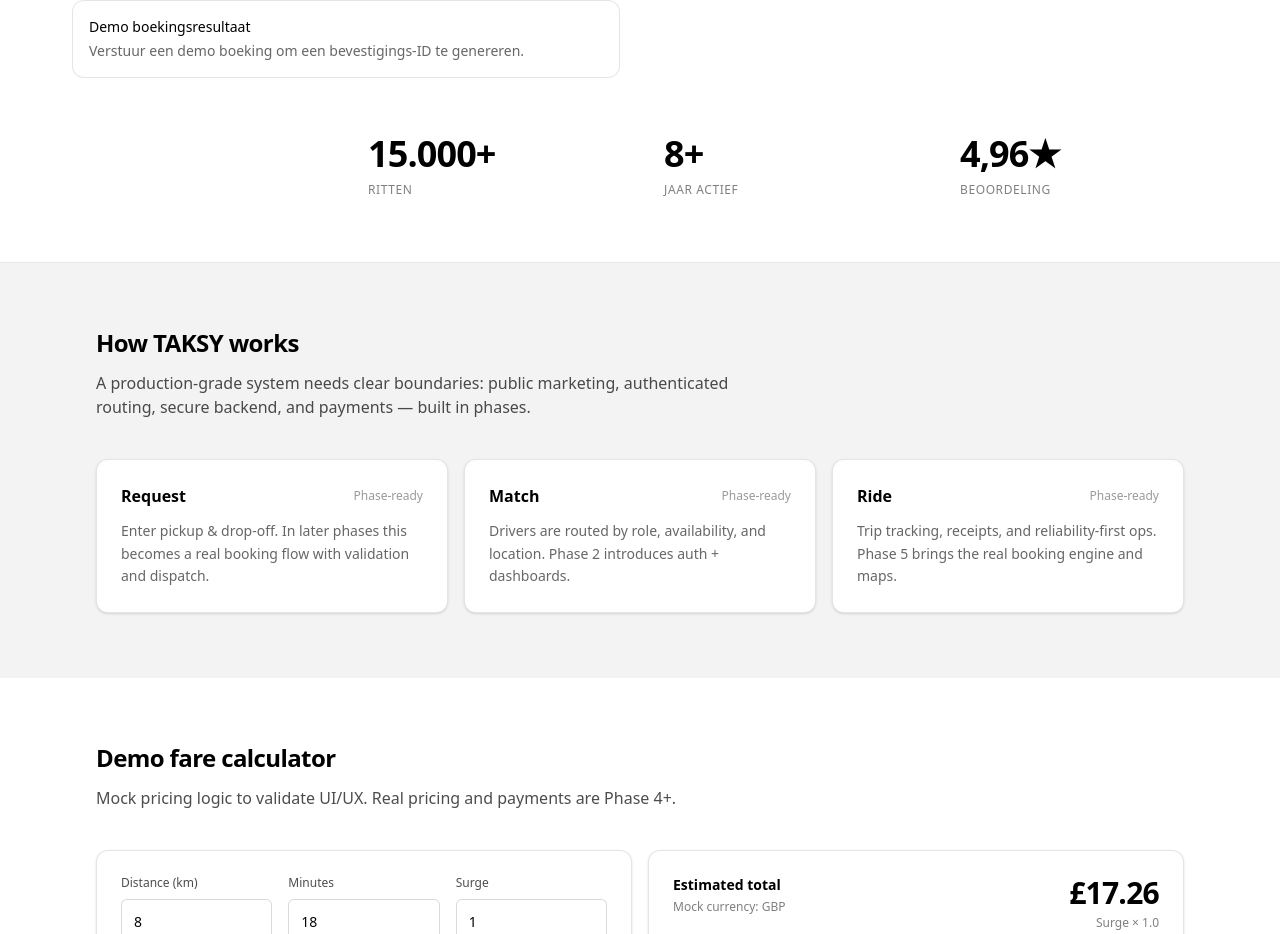
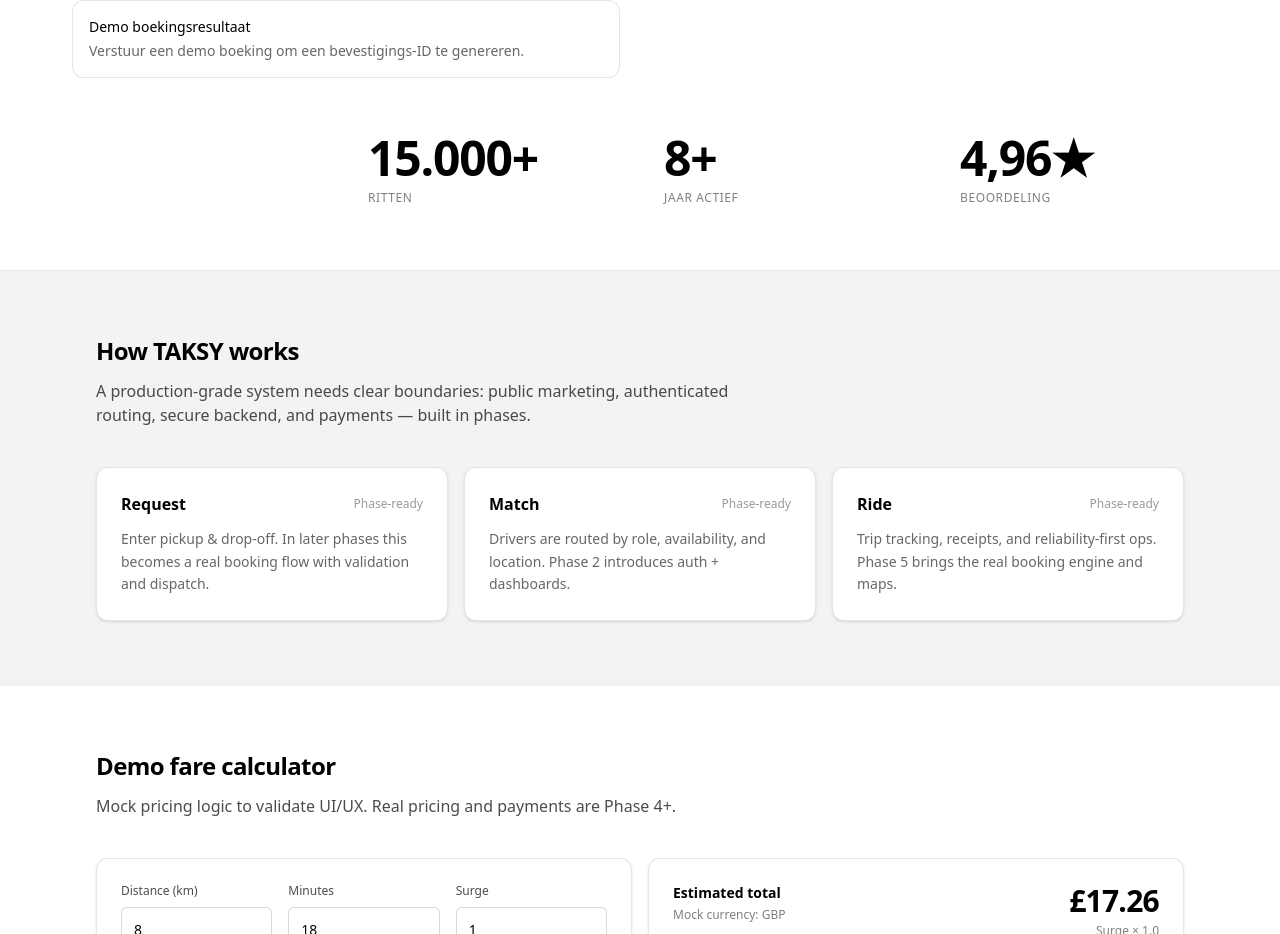
Before and after one commit to Taksyeu/Taksy, a Next.js app: page / in a window 1280 px wide. Shown: the part 894-1828 px from the top of the page. Built offline with nearby package versions, Linux system fonts and the light colour scheme.

Commit message:
Hero metrics layout reset + responsive alignment fix

```diff
--- a/src/app/(public)/page.tsx
+++ b/src/app/(public)/page.tsx
@@ -15,27 +15,29 @@ export default function Page() {
             <HeroBooking />
 
             {/* Metrics strip (Section 1 only) */}
-            <div className="grid grid-cols-3 gap-10 sm:gap-12 lg:grid-cols-4">
-              <div className="hidden lg:block" />
+            <div className="mx-auto w-full max-w-[320px] md:max-w-none">
+              <div className="grid gap-10 sm:gap-12 md:grid-cols-4">
+                <div className="hidden md:block" />
 
                 <div className="text-left">
-                <div className="text-[36px] font-bold leading-[40px] tracking-tight text-black">15.000+</div>
+                  <div className="text-4xl font-bold tracking-tight text-black sm:text-5xl">15.000+</div>
                   <div className="mt-2 text-xs font-medium uppercase tracking-wider text-black/50">
                     RITTEN
                   </div>
                 </div>
 
                 <div className="text-left">
-                <div className="text-[36px] font-bold leading-[40px] tracking-tight text-black">8+</div>
+                  <div className="text-4xl font-bold tracking-tight text-black sm:text-5xl">8+</div>
                   <div className="mt-2 text-xs font-medium uppercase tracking-wider text-black/50">
                     JAAR ACTIEF
                   </div>
                 </div>
 
                 <div className="text-left">
-                <div className="text-[36px] font-bold leading-[40px] tracking-tight text-black">4,96★</div>
+                  <div className="text-4xl font-bold tracking-tight text-black sm:text-5xl">4,96★</div>
                   <div className="mt-2 text-xs font-medium uppercase tracking-wider text-black/50">
                     BEOORDELING
+                  </div>
                 </div>
               </div>
             </div>
```
Lines whose indentation alone changed are shown as unchanged.
